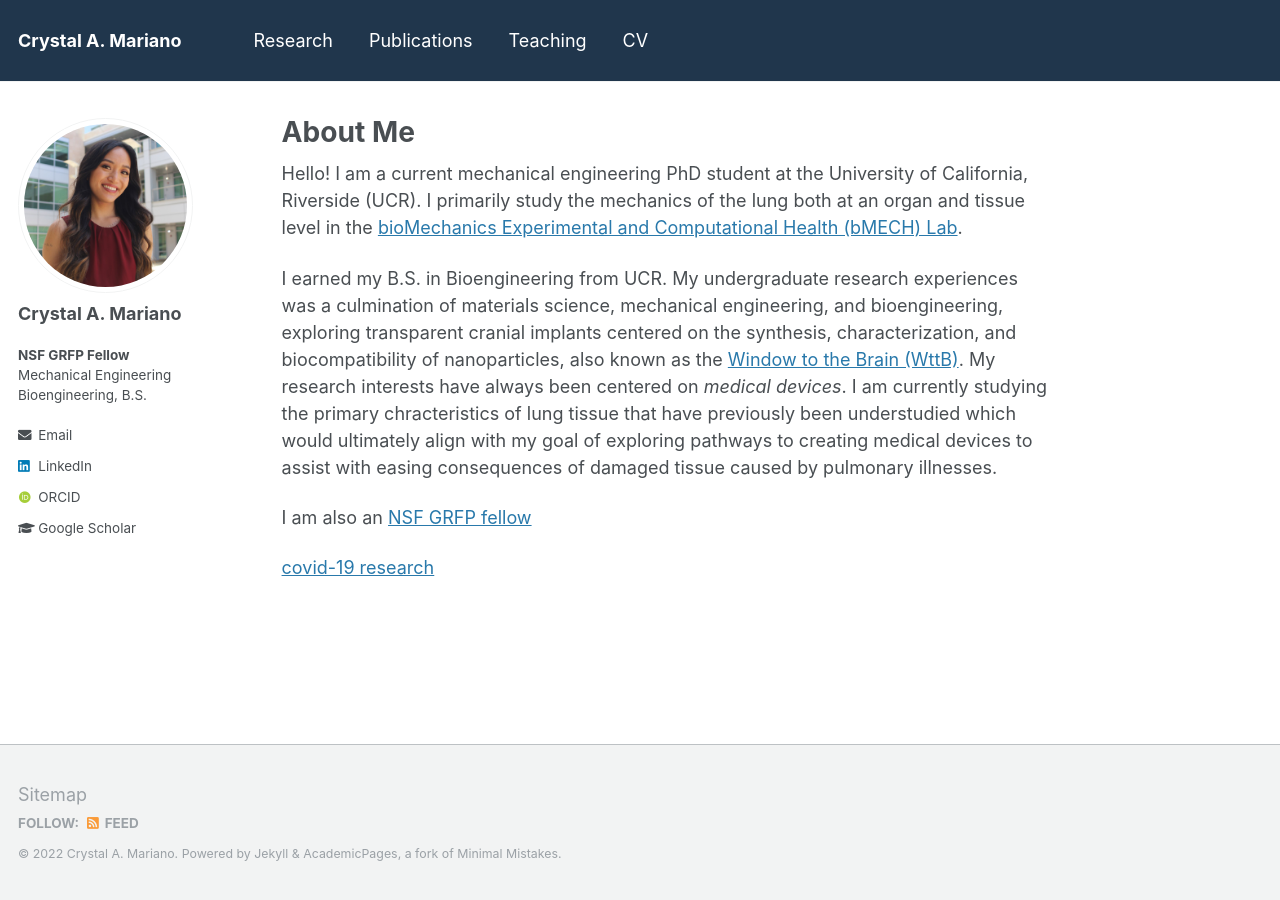
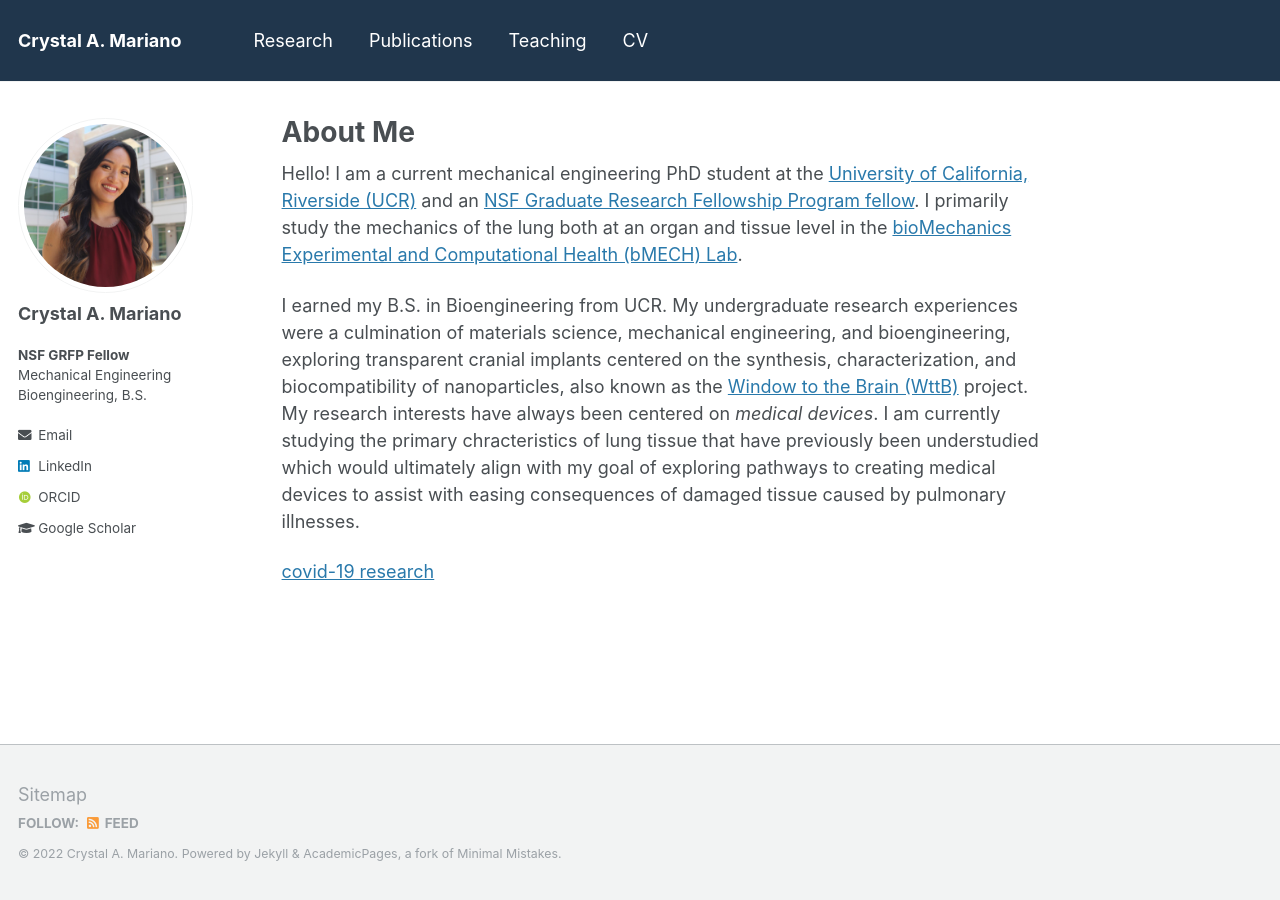
Before and after one commit to crystalamariano/crystalamariano.github.io, a Jekyll site: the page built from _pages/about.md, in a window 1280 px wide. Built offline with Jekyll 4.4.1, drawn with Linux system fonts in a browser that asks for light colours; some web fonts are replaced.

Commit message:
Edit about

```diff
--- a/_pages/about.md
+++ b/_pages/about.md
@@ -8,19 +8,18 @@ redirect_from:
   - /about.html
 ---
 
-Hello! I am a current mechanical engineering PhD student at the University of California, Riverside (UCR).
+Hello! I am a current mechanical engineering PhD student at the [University of California, Riverside (UCR)](ucr.edu)
+and an [NSF Graduate Research Fellowship Program fellow](https://insideucr.ucr.edu/awards/2022/05/24/four-ucr-students-win-national-science-foundation-fellowships).
 I primarily study the mechanics of the lung both at an organ and tissue level in the [bioMechanics
 Experimental and Computational Health (bMECH) Lab](https://bmech.engr.ucr.edu).
 
-I earned my B.S. in Bioengineering from UCR. My undergraduate research experiences was a culmination of materials science,
+I earned my B.S. in Bioengineering from UCR. My undergraduate research experiences were a culmination of materials science,
 mechanical engineering, and bioengineering, exploring transparent cranial implants centered on the synthesis, characterization,
 and biocompatibility of nanoparticles, also known as the
-[Window to the Brain (WttB)](https://www.universityofcalifornia.edu/news/international-window-brain-research-team-gathers-uc-riverside).
+[Window to the Brain (WttB)](https://www.universityofcalifornia.edu/news/international-window-brain-research-team-gathers-uc-riverside) project.
 My research interests have always been centered on *medical devices*. I am currently studying the primary chracteristics
 of lung tissue that have previously been understudied which would ultimately align with my goal of exploring pathways to
 creating medical devices to assist with easing consequences of damaged tissue caused by pulmonary illnesses.
 
 
-I am also an [NSF GRFP fellow](https://insideucr.ucr.edu/awards/2022/05/24/four-ucr-students-win-national-science-foundation-fellowships)
-
 [covid-19 research](https://news.ucr.edu/articles/2020/05/14/covid-19-highlights-what-we-have-yet-learn-about-lung-mechanics)
```
